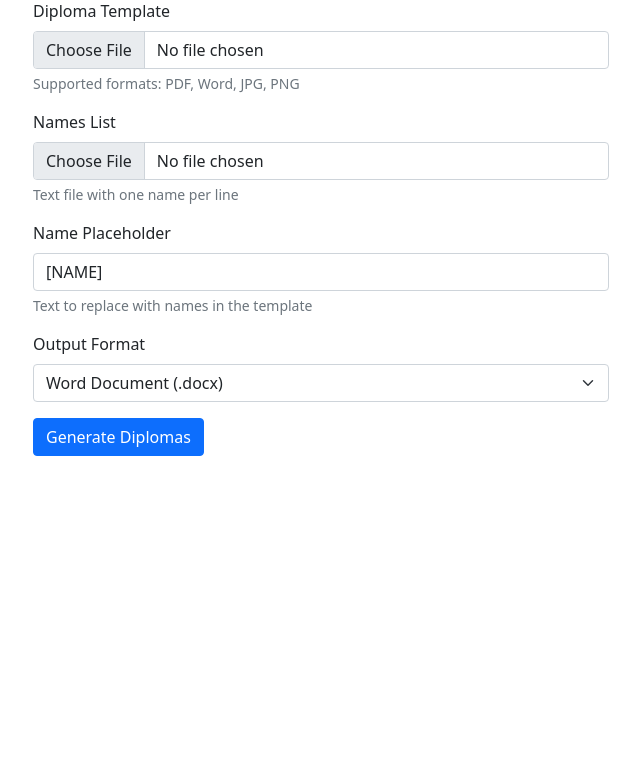
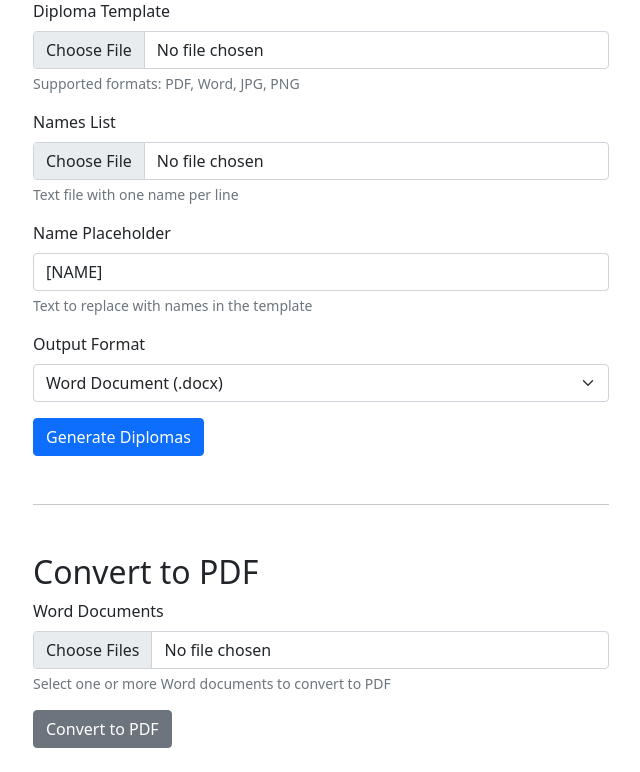
Before and after one commit to niklasemond/diploma-generator, a Flask app: page / in a window 1280 px wide. Shown: the part 123-895 px from the top of the page, without its empty margins (319-959 px from the left). Before the commit the page ends 579 px from the top, so only its background shows below. Run offline with Flask 3, Linux system fonts and the light colour scheme.

Commit message:
adding pdf conversion function

```diff
--- a/app.py
+++ b/app.py
@@ -108,6 +108,56 @@ def upload_files():
         cleanup_files(template_path, names_path, None)
         return jsonify({'error': str(e)}), 500
 
+@app.route('/convert-to-pdf', methods=['POST'])
+def convert_to_pdf():
+    if 'docx_files' not in request.files:
+        return jsonify({'error': 'No Word documents provided'}), 400
+
+    docx_files = request.files.getlist('docx_files')
+
+    try:
+        # Create temporary directories
+        temp_docx_dir = os.path.join(app.config['UPLOAD_FOLDER'], 'temp_docx')
+        temp_pdf_dir = os.path.join(app.config['OUTPUT_FOLDER'], 'temp_pdf')
+        os.makedirs(temp_docx_dir, exist_ok=True)
+        os.makedirs(temp_pdf_dir, exist_ok=True)
+
+        # Save uploaded Word files
+        saved_paths = []
+        for docx_file in docx_files:
+            if docx_file.filename:
+                path = os.path.join(temp_docx_dir, secure_filename(docx_file.filename))
+                docx_file.save(path)
+                saved_paths.append(path)
+
+        # Convert to PDFs
+        generator = DiplomaGenerator()
+        pdf_files = generator.batch_convert_to_pdf(temp_docx_dir, temp_pdf_dir)
+
+        # Create zip with PDFs
+        zip_path = os.path.join(app.config['OUTPUT_FOLDER'], 'converted_pdfs.zip')
+        with zipfile.ZipFile(zip_path, 'w') as zipf:
+            for pdf_file in pdf_files:
+                zipf.write(pdf_file, pdf_file.name)
+
+        response = send_file(zip_path, as_attachment=True)
+
+        # Cleanup
+        shutil.rmtree(temp_docx_dir)
+        shutil.rmtree(temp_pdf_dir)
+        os.remove(zip_path)
+
+        return response
+
+    except Exception as e:
+        app.logger.error(f"Error converting to PDF: {e}")
+        # Cleanup on error
+        if os.path.exists(temp_docx_dir):
+            shutil.rmtree(temp_docx_dir)
+        if os.path.exists(temp_pdf_dir):
+            shutil.rmtree(temp_pdf_dir)
+        return jsonify({'error': str(e)}), 500
+
 if __name__ == '__main__':
     port = int(os.environ.get('PORT', 8080))
     app.run(host='0.0.0.0', port=port)
--- a/templates/index.html
+++ b/templates/index.html
@@ -52,6 +52,26 @@
             <button type="submit" class="btn btn-primary">Generate Diplomas</button>
         </form>
 
+        <hr class="my-5">
+
+        <div class="mb-4">
+            <h2>Convert to PDF</h2>
+            <form id="convertForm" class="needs-validation" novalidate>
+                <div class="mb-3">
+                    <label for="docx_files" class="form-label">Word Documents</label>
+                    <input type="file" class="form-control" id="docx_files" name="docx_files"
+                           multiple accept=".docx" required>
+                    <div class="form-text">Select one or more Word documents to convert to PDF</div>
+                </div>
+                <button type="submit" class="btn btn-secondary">Convert to PDF</button>
+            </form>
+            <div id="convertProgress" class="progress" style="display: none;">
+                <div class="progress-bar progress-bar-striped progress-bar-animated"
+                     role="progressbar" style="width: 100%"></div>
+            </div>
+            <div id="convertAlert" class="alert mt-3" style="display: none;"></div>
+        </div>
+
         <div class="progress">
             <div class="progress-bar progress-bar-striped progress-bar-animated"
                  role="progressbar" style="width: 100%"></div>
@@ -103,6 +123,48 @@
                 alert.style.display = 'block';
             }
         });
+
+        document.getElementById('convertForm').addEventListener('submit', async (e) => {
+            e.preventDefault();
+
+            const form = e.target;
+            const formData = new FormData(form);
+            const progress = document.querySelector('#convertProgress');
+            const alert = document.querySelector('#convertAlert');
+
+            progress.style.display = 'flex';
+            alert.style.display = 'none';
+
+            try {
+                const response = await fetch('/convert-to-pdf', {
+                    method: 'POST',
+                    body: formData
+                });
+
+                if (response.ok) {
+                    const blob = await response.blob();
+                    const url = window.URL.createObjectURL(blob);
+                    const a = document.createElement('a');
+                    a.href = url;
+                    a.download = 'converted_pdfs.zip';
+                    document.body.appendChild(a);
+                    a.click();
+                    window.URL.revokeObjectURL(url);
+
+                    alert.className = 'alert alert-success mt-3';
+                    alert.textContent = 'Documents converted successfully!';
+                } else {
+                    const error = await response.json();
+                    throw new Error(error.error);
+                }
+            } catch (error) {
+                alert.className = 'alert alert-danger mt-3';
+                alert.textContent = `Error: ${error.message}`;
+            } finally {
+                progress.style.display = 'none';
+                alert.style.display = 'block';
+            }
+        });
     </script>
 </body>
 </html>
```
Also changed, not shown: diploma_generator.py (+33 -0 lines).
